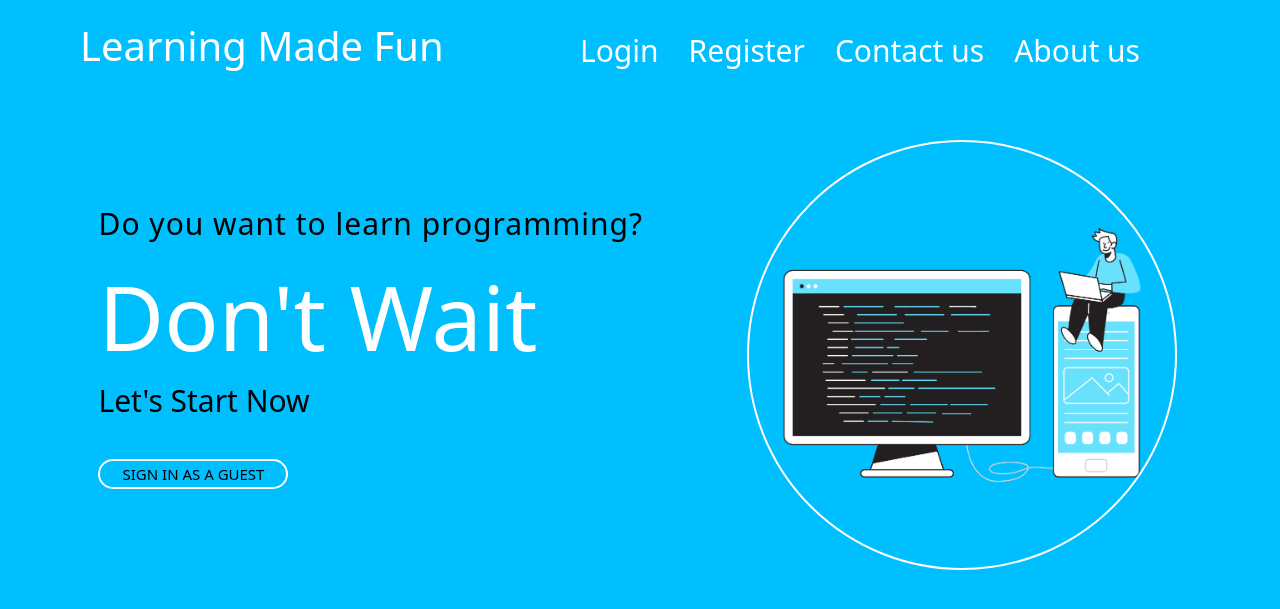
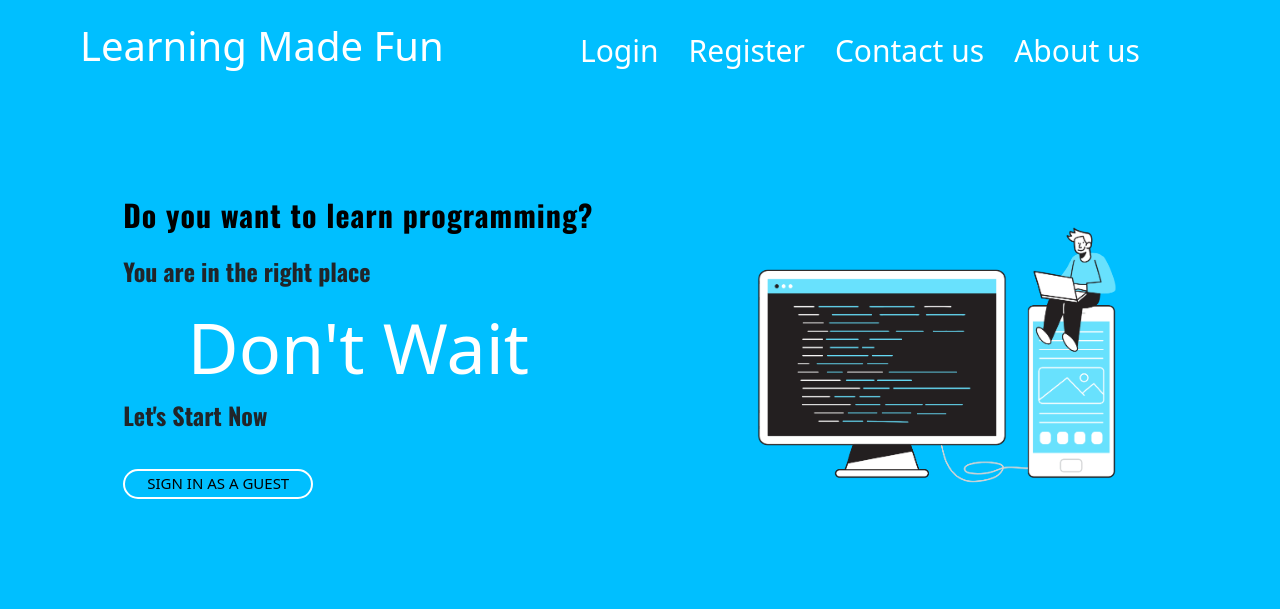
Before and after one commit to amxnese/Learning-Made-Fun, a Django app: page / in a window 1280 px wide. Shown: the top 609 px of the page. Run offline with Django 5.2, Linux system fonts and the light colour scheme.

Commit message:
modified 'home.html' file

```diff
--- a/app/templates/app/home.html
+++ b/app/templates/app/home.html
@@ -1,6 +1,4 @@
-{% extends 'app/base.html' %} {% load static %} {% block additional_styles %}
-<link rel="stylesheet" href="static/base.html" />
-{% endblock %} {% block content %}
+{% extends 'app/base.html' %} {% load static %} {% block content %}
 <div class="top">
   <div class="logo">Learning Made Fun</div>
   <div class="nav">
@@ -18,12 +16,13 @@
 </div>
 <div class="heading">
   <div class="left">
-    <p>Do you want to learn programming?</p>
-    <h1>Don't Wait</h1>
-    <p>Let's Start Now</p>
+    <p class="oswald-font">Do you want to learn programming?</p>
+    <p class="oswald-font" style="font-size:x-large;">You are in the right place</p>
+    <h2 style="font-size:70px;">Don't Wait</h2>
+    <p class="oswald-font" style="font-size: x-large;">Let's Start Now</p>
 
     <button>SIGN IN AS A GUEST</button>
   </div>
-  <div class="right" id="academy"></div>
+    <img src="{% static 'app/ds.png' %}" alt="" class="right">
 </div>
 {% endblock %}
```
Lines whose indentation alone changed are shown as unchanged.
